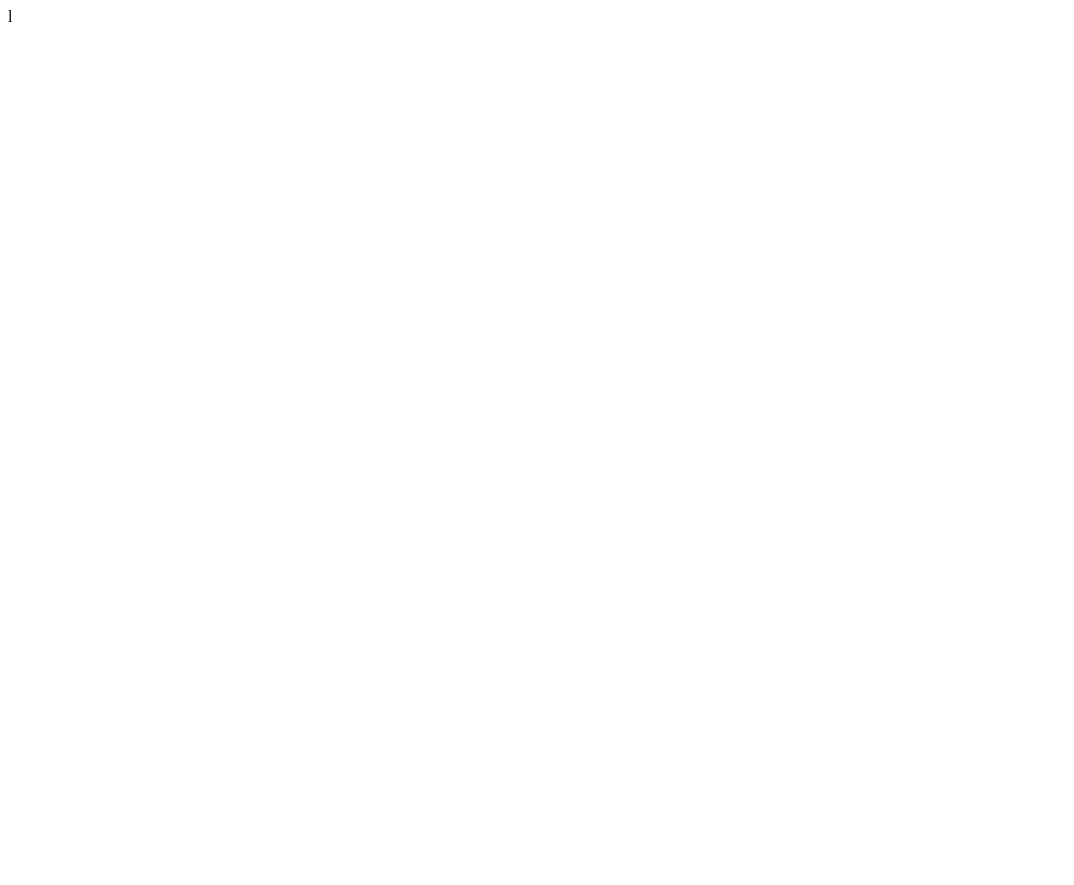
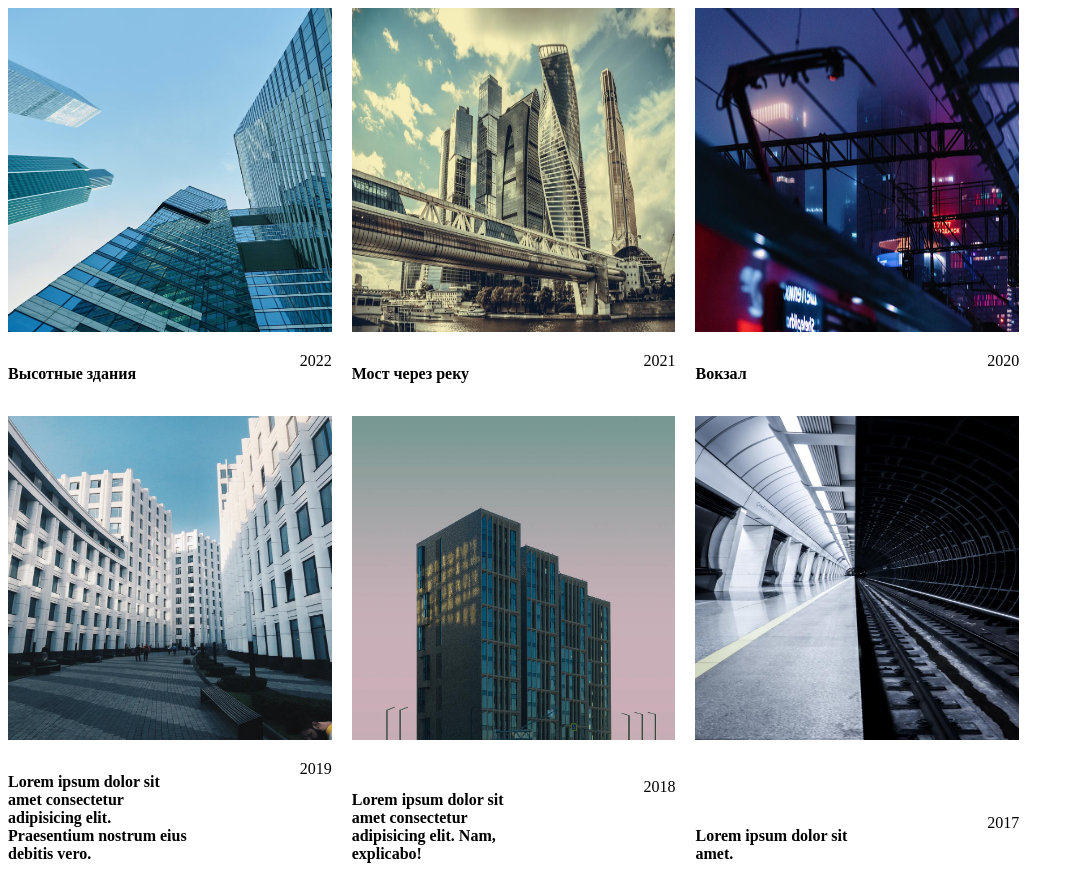
Before and after one commit to Disspear574/MDK-08.01, a plain HTML site: page index.html in a window 1280 px wide. Shown: the whole page, without its empty margins (0-1074 px from the left). Before the commit the page ends 800 px from the top, so only its background shows below. Drawn offline with Linux system fonts and the light colour scheme.

Commit message:
new file:   .vscode/launch.json

```diff
--- a/common/css/style.css
+++ b/common/css/style.css
@@ -0,0 +1,30 @@
+.gallery {
+	padding: 0;
+	margin: 0;
+	max-width: 80%;
+	list-style: none;
+	display: grid;
+	grid-template-columns: repeat(3, 1fr);
+	gap: 20px;
+}
+.gallery__item {
+	display: grid;
+	grid-template-areas: 'photo photo' 'title text';
+	grid-template-rows: 1fr auto;
+}
+.gallery__item-title {
+	grid-area: title;
+	font-size: 1em;
+}
+.gallery__item-text {
+	grid-area: text;
+	margin: 0;
+	justify-self: end;
+}
+.gallery__item-photo {
+	grid-area: photo;
+	width: 100%;
+	margin-bottom: 20px;
+	aspect-ratio: 1/1;
+	/* соотношение сторон */
+}
--- a/index.html
+++ b/index.html
@@ -1,11 +1,48 @@
 <!DOCTYPE html>
-<html lang="en">
+<html lang="ru">
+
 <head>
     <meta charset="UTF-8">
     <link rel="stylesheet" href="common/css/style.css">
-    <title></title>
+    <meta name="viewport" content="width=device-width, initial-scale=1.0">
+    <title>Сетка на гридах</title>
 </head>
+
 <body>
-l
+    <ul class="gallery">
+        <li class="gallery__item">
+            <img class="gallery__item-photo" src="/common/img/img1.jpg" alt="">
+            <h2 class="gallery__item-title">Высотные здания</h2>
+            <p class="gallery__item-text">2022</p>
+        </li>
+        <li class="gallery__item">
+            <img class="gallery__item-photo" src="/common/img/img2.jpg" alt="">
+            <h2 class="gallery__item-title">Мост через реку</h2>
+            <p class="gallery__item-text">2021</p>
+        </li>
+        <li class="gallery__item">
+            <img class="gallery__item-photo" src="/common/img/img3.jpg" alt="">
+            <h2 class="gallery__item-title">Вокзал</h2>
+            <p class="gallery__item-text">2020</p>
+        </li>
+        <li class="gallery__item">
+            <img class="gallery__item-photo" src="/common/img/img4.jpg" alt="">
+            <h2 class="gallery__item-title">Lorem ipsum dolor sit amet consectetur adipisicing elit. Praesentium nostrum
+                eius debitis vero.</h2>
+            <p class="gallery__item-text">2019</p>
+        </li>
+        <li class="gallery__item">
+            <img class="gallery__item-photo" src="/common/img/img5.jpg" alt="">
+            <h2 class="gallery__item-title">Lorem ipsum dolor sit amet consectetur adipisicing elit. Nam, explicabo!
+            </h2>
+            <p class="gallery__item-text">2018</p>
+        </li>
+        <li class="gallery__item">
+            <img class="gallery__item-photo" src="/common/img/img6.jpg" alt="">
+            <h2 class="gallery__item-title">Lorem ipsum dolor sit amet.</h2>
+            <p class="gallery__item-text">2017</p>
+        </li>
+    </ul>
 </body>
+
 </html>
```
Also changed, not shown: common/img/img1.jpg (added), common/img/img2.jpg (added), common/img/img3.jpg (added), common/img/img4.jpg (added), common/img/img5.jpg (added), common/img/img6.jpg (added).
